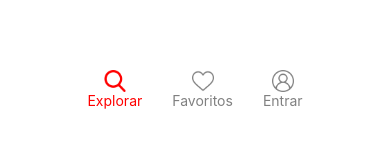
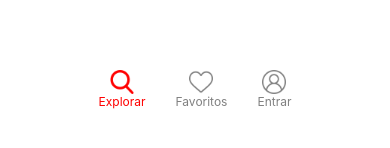
Before and after one commit to lucasarasa/react-native-ind, a React Native app: screen /Home in a window 390 px wide. Shown: the part 640-788 px from the top of the page. Built offline with nearby package versions, Linux system fonts and the light colour scheme.

Commit message:
Componentizando o footer

```diff
--- /dev/null
+++ b/src/components/footer/ComponentFooter.tsx
@@ -0,0 +1,29 @@
+import React from 'react';
+import { View, Text, Image, TouchableOpacity, StyleSheet, ImageSourcePropType } from 'react-native';
+import { styles } from './styles';
+
+// Definindo a tipagem para as props
+type FooterItemProps = {
+  icon: ImageSourcePropType;
+  text: string;
+  selectedTab: string;
+  setSelectedTab: React.Dispatch<React.SetStateAction<string>>;
+};
+
+const FooterItem = ({ icon, text, selectedTab, setSelectedTab }: FooterItemProps) => {
+  return (
+    <TouchableOpacity onPress={() => setSelectedTab(text)}>
+      <View style={styles.footerBox}>
+        <Image
+          source={icon}
+          style={selectedTab === text ? styles.footerIconRed : styles.footerIcon}
+        />
+        <Text style={selectedTab === text ? styles.footerTextRedColor : styles.footerText}>
+          {text}
+        </Text>
+      </View>
+    </TouchableOpacity>
+  );
+};
+
+export default FooterItem;
--- /dev/null
+++ b/src/components/footer/styles.ts
@@ -0,0 +1,26 @@
+import { StyleSheet } from "react-native";
+
+export const styles = StyleSheet.create({
+  footerBox: {
+    alignItems: "center",
+    justifyContent: "center",
+  },
+  footerIcon: {
+    width: 24,
+    height: 24,
+    tintColor: "gray",
+  },
+  footerIconRed: {
+    width: 24,
+    height: 24,
+    tintColor: "red",
+  },
+  footerText: {
+    fontSize: 12,
+    color: "gray",
+  },
+  footerTextRedColor: {
+    fontSize: 12,
+    color: "red",
+  },
+});
--- a/src/screens/Home/Home.tsx
+++ b/src/screens/Home/Home.tsx
@@ -21,6 +21,7 @@ import search from "../../../assets/search.png";
 import { useNavigation } from "@react-navigation/native";
 import { StackNavigationProp } from "@react-navigation/stack";
 import { RootStackParamList } from "../../navigation/types";
+import FooterItem from "../../components/footer/ComponentFooter";
 
 type HomeScreenNavigationProp = StackNavigationProp<RootStackParamList, "Home">;
 
@@ -111,26 +112,24 @@ export const Home = () => {
       </View>
 
       <View style={styles.footer}>
-        <TouchableOpacity onPress={() => setSelectedTab("Explorar")}>
-          <View style={styles.footerBox}>
-            <Image source={search} style={selectedTab === "Explorar" ? styles.footerSearchIconRed : styles.footerSearchIcon}/>
-            <Text style={selectedTab === "Explorar"? styles.footerTextRedColor : styles.footerText}>Explorar</Text>
-          </View>
-        </TouchableOpacity>
-
-        <TouchableOpacity onPress={() => setSelectedTab("Favoritos")}>
-          <View style={styles.footerBox}>
-            <Image source={heart} style={selectedTab === "Favoritos" ? styles.footerHeartIconRed : styles.footerHeartIcon}/>
-            <Text style={selectedTab === "Favoritos" ? styles.footerTextRedColor : styles.footerText}>Favoritos</Text>
-          </View>
-        </TouchableOpacity>
-
-        <TouchableOpacity onPress={() => setSelectedTab("Entrar")}>
-          <View style={styles.footerBox}>
-            <Image source={userIcon} style={selectedTab === "Entrar" ? styles.footerUserIconRed : styles.footerUserIcon}/>
-            <Text style={selectedTab === "Entrar" ? styles.footerTextRedColor : styles.footerText}>Entrar</Text>
-          </View>
-        </TouchableOpacity>
+        <FooterItem
+          icon={search}
+          text="Explorar"
+          selectedTab={selectedTab}
+          setSelectedTab={setSelectedTab}
+        />
+        <FooterItem
+          icon={heart}
+          text="Favoritos"
+          selectedTab={selectedTab}
+          setSelectedTab={setSelectedTab}
+        />
+        <FooterItem
+          icon={userIcon}
+          text="Entrar"
+          selectedTab={selectedTab}
+          setSelectedTab={setSelectedTab}
+        />
       </View>
     </View>
   );
--- a/src/screens/Home/styles.ts
+++ b/src/screens/Home/styles.ts
@@ -204,44 +204,44 @@ export const styles = StyleSheet.create({
     justifyContent: "center",
     gap: 30,
   },
-  footerBox: {
-    // borderWidth: 1,
-    alignItems: "center",
-  },
-  footerSearchIcon: {
-    width: 22,
-    height: 22,
-    tintColor: "gray",
-  },
-  footerSearchIconRed: {
-    width: 22,
-    height: 22,
-    tintColor: "red",
-  },
-  footerHeartIcon: {
-    width: 22,
-    height: 22,
-    tintColor: "gray",
-  },
-  footerHeartIconRed: {
-    width: 22,
-    height: 22,
-    tintColor: "red",
-  },
-  footerUserIcon: {
-    width: 22,
-    height: 22,
-    tintColor: "gray",
-  },
-  footerUserIconRed: {
-    width: 22,
-    height: 22,
-    tintColor: "red",
-  },
-  footerText: {
-    color: "gray",
-  },
-  footerTextRedColor: {
-    color: "red",
-  },
+  // footerBox: {
+  //   // borderWidth: 1,
+  //   alignItems: "center",
+  // },
+  // footerSearchIcon: {
+  //   width: 22,
+  //   height: 22,
+  //   tintColor: "gray",
+  // },
+  // footerSearchIconRed: {
+  //   width: 22,
+  //   height: 22,
+  //   tintColor: "red",
+  // },
+  // footerHeartIcon: {
+  //   width: 22,
+  //   height: 22,
+  //   tintColor: "gray",
+  // },
+  // footerHeartIconRed: {
+  //   width: 22,
+  //   height: 22,
+  //   tintColor: "red",
+  // },
+  // footerUserIcon: {
+  //   width: 22,
+  //   height: 22,
+  //   tintColor: "gray",
+  // },
+  // footerUserIconRed: {
+  //   width: 22,
+  //   height: 22,
+  //   tintColor: "red",
+  // },
+  // footerText: {
+  //   color: "gray",
+  // },
+  // footerTextRedColor: {
+  //   color: "red",
+  // },
 });
```
